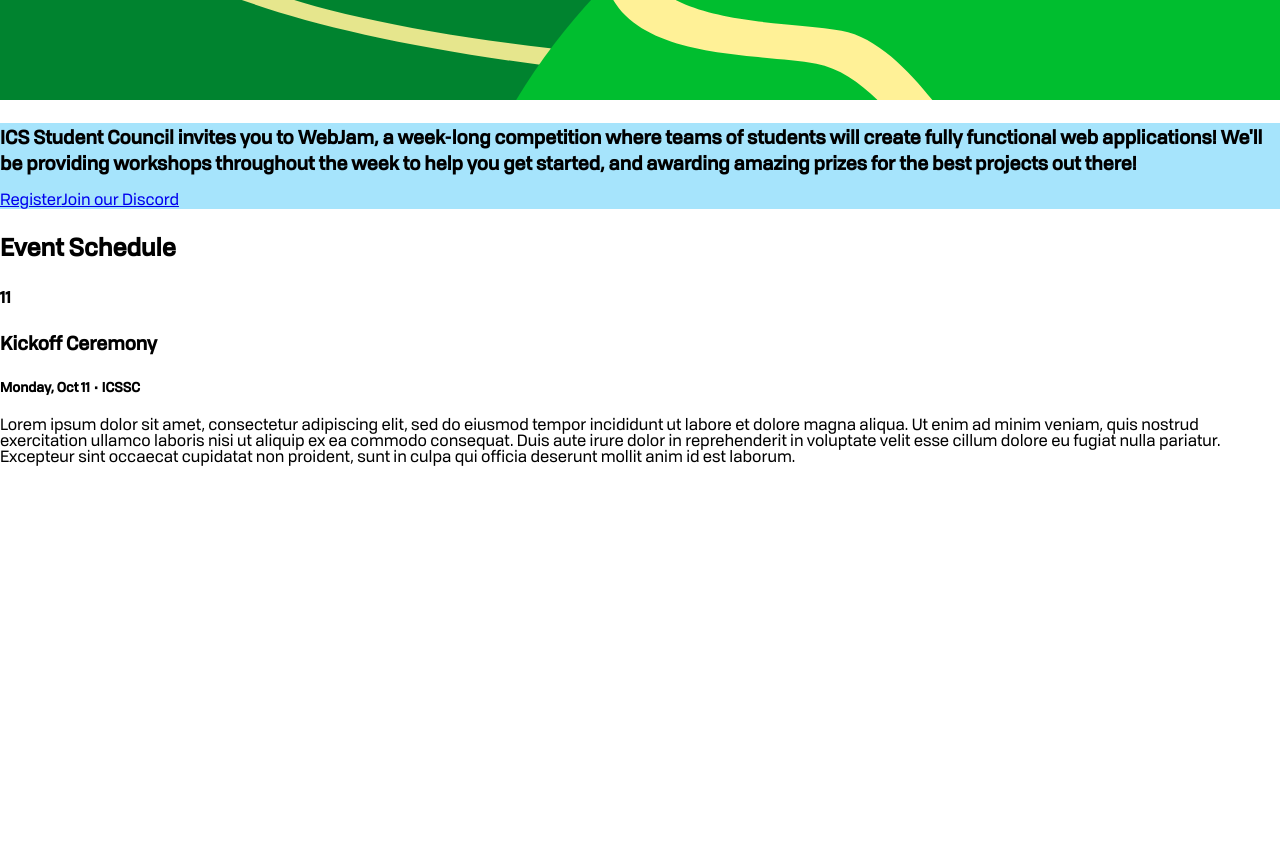
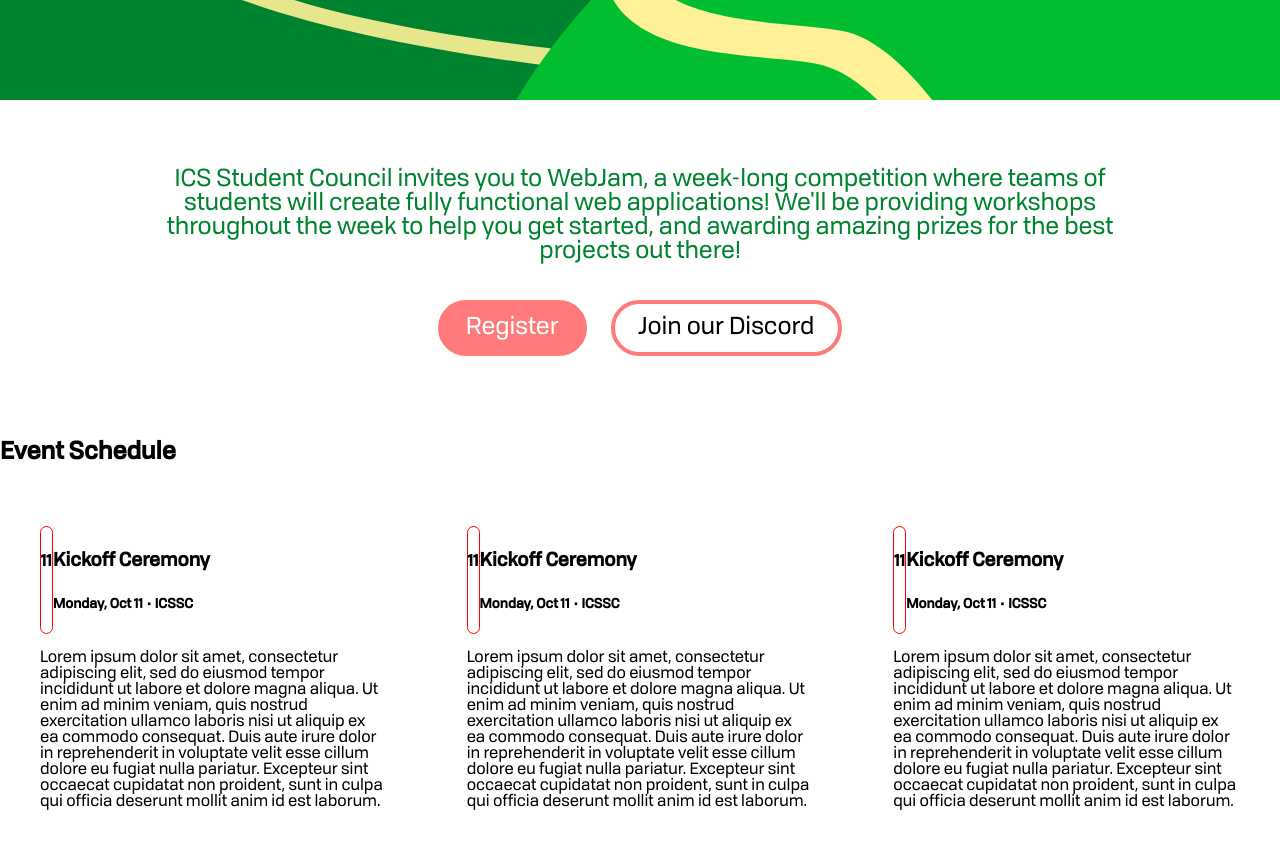
Before and after one commit to ryanmohta/webjam-2021, a React (Create React App) app: page / in a window 1280 px wide. Shown: the part 620-1468 px from the top of the page. Before the commit the page ends 1102 px from the top, so only its background shows below. Built offline with nearby package versions, Linux system fonts and the light colour scheme.

Commit message:
Added register and join discord buttons

```diff
--- a/src/App.css
+++ /dev/null
@@ -1,3 +0,0 @@
-.App-header {
-  background-color: rgb(166, 228, 252);
-}
--- a/src/App.js
+++ b/src/App.js
@@ -1,19 +1,25 @@
 import coverDark from './images/cover-dark.svg';
 import coverLight from './images/cover-light.svg';
-import './App.css';
+import './App.scss';
 
 function App() {
   return (
     <div className="App">
-      <img src={coverLight} className="App-logo" alt="logo" />
       <header className="App-header">
-        <h3>ICS Student Council invites you to WebJam, a week-long competition where teams of students will create fully functional web applications! We'll be providing workshops throughout the week to help you get started, and awarding amazing prizes for the best projects out there!</h3>
-        <a href="#">Register</a>
-        <a href="#">Join our Discord</a>
+        <img src={coverLight} className="App-logo" alt="logo" />
+        <div className="content">
+          <h3>ICS Student Council invites you to WebJam, a week-long competition where teams of students will create fully functional web applications! We'll be providing workshops throughout the week to help you get started, and awarding amazing prizes for the best projects out there!</h3>
+          <h4 className="accent"><a href="#">Register</a></h4>
+          <h4><a href="#">Join our Discord</a></h4>
+        </div>
       </header>
       <div className="App-schedule">
         <h2>Event Schedule</h2>
-        <Event name="Kickoff Ceremony" shortDate="11" info="Monday, Oct 11 • ICSSC" description="Lorem ipsum dolor sit amet, consectetur adipiscing elit, sed do eiusmod tempor incididunt ut labore et dolore magna aliqua. Ut enim ad minim veniam, quis nostrud exercitation ullamco laboris nisi ut aliquip ex ea commodo consequat. Duis aute irure dolor in reprehenderit in voluptate velit esse cillum dolore eu fugiat nulla pariatur. Excepteur sint occaecat cupidatat non proident, sunt in culpa qui officia deserunt mollit anim id est laborum." />
+        <div className="App-schedule-events">
+          <Event name="Kickoff Ceremony" shortDate="11" info="Monday, Oct 11 • ICSSC" description="Lorem ipsum dolor sit amet, consectetur adipiscing elit, sed do eiusmod tempor incididunt ut labore et dolore magna aliqua. Ut enim ad minim veniam, quis nostrud exercitation ullamco laboris nisi ut aliquip ex ea commodo consequat. Duis aute irure dolor in reprehenderit in voluptate velit esse cillum dolore eu fugiat nulla pariatur. Excepteur sint occaecat cupidatat non proident, sunt in culpa qui officia deserunt mollit anim id est laborum." />
+          <Event name="Kickoff Ceremony" shortDate="11" info="Monday, Oct 11 • ICSSC" description="Lorem ipsum dolor sit amet, consectetur adipiscing elit, sed do eiusmod tempor incididunt ut labore et dolore magna aliqua. Ut enim ad minim veniam, quis nostrud exercitation ullamco laboris nisi ut aliquip ex ea commodo consequat. Duis aute irure dolor in reprehenderit in voluptate velit esse cillum dolore eu fugiat nulla pariatur. Excepteur sint occaecat cupidatat non proident, sunt in culpa qui officia deserunt mollit anim id est laborum." />
+          <Event name="Kickoff Ceremony" shortDate="11" info="Monday, Oct 11 • ICSSC" description="Lorem ipsum dolor sit amet, consectetur adipiscing elit, sed do eiusmod tempor incididunt ut labore et dolore magna aliqua. Ut enim ad minim veniam, quis nostrud exercitation ullamco laboris nisi ut aliquip ex ea commodo consequat. Duis aute irure dolor in reprehenderit in voluptate velit esse cillum dolore eu fugiat nulla pariatur. Excepteur sint occaecat cupidatat non proident, sunt in culpa qui officia deserunt mollit anim id est laborum." />
+        </div>
       </div>
     </div>
   );
--- /dev/null
+++ b/src/App.scss
@@ -0,0 +1,50 @@
+.App-header .content {
+  margin: 5% 10%;
+  text-align: center;
+  color: rgb(0, 131, 47);
+
+  h3, h4 {
+    font-weight: 400;
+    font-size: 24px;
+    margin: 24px;
+  }
+
+  h4 {
+    display: inline-block;
+    border: 4px solid rgb(255, 122, 122);
+    padding: 12px 24px;
+    margin: 12px;
+    border-radius: 9999px;
+
+    a {
+      text-decoration: none;
+      color: black;
+    }
+
+    &.accent {
+      background-color: rgb(255, 122, 122);
+      a { color: white; }
+    }
+
+  }
+}
+
+.App-schedule-events {
+  display: grid;
+  grid-template-columns: repeat(auto-fit, minmax(380px, 1fr));
+}
+
+.Event {
+  padding: 24px;
+  margin: 16px;
+  border-radius: 24px;
+}
+
+.Event-header {
+  display: flex;
+}
+
+.Event-date {
+  border: 1px solid red;
+  border-radius: 8px;
+}
```
